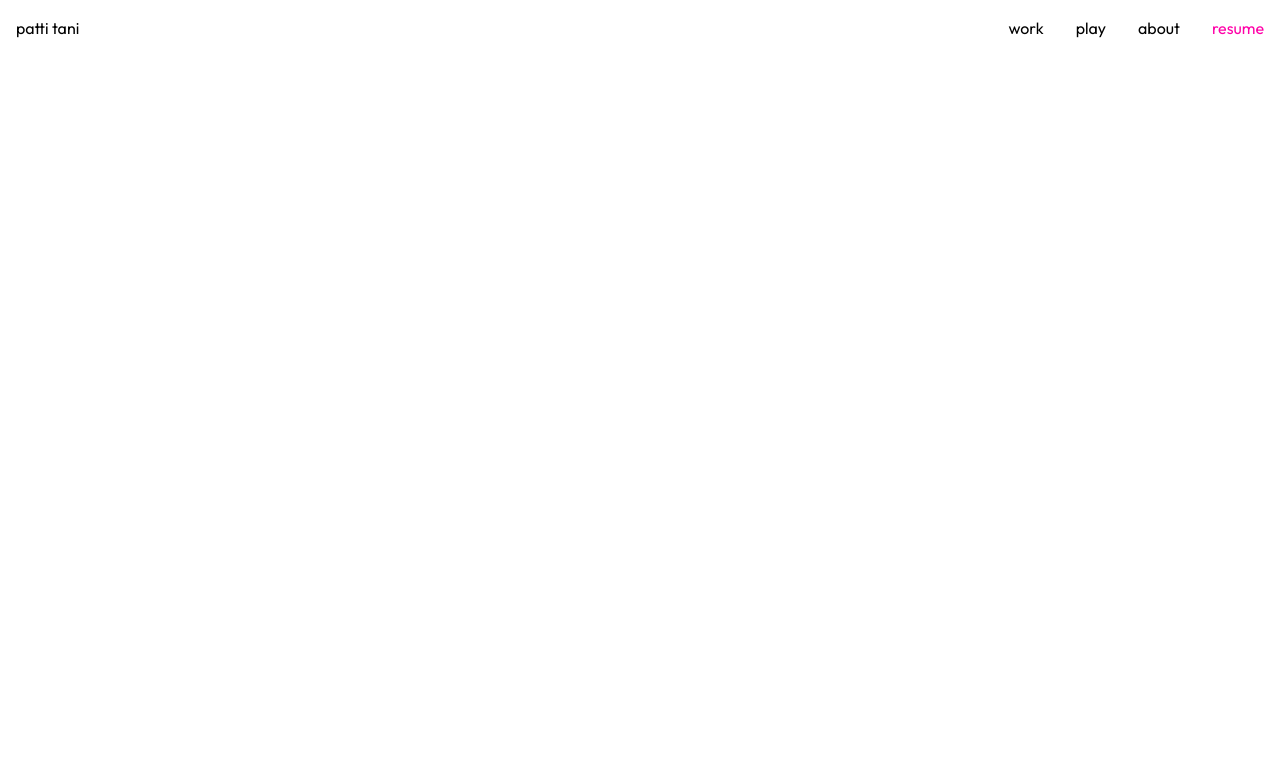
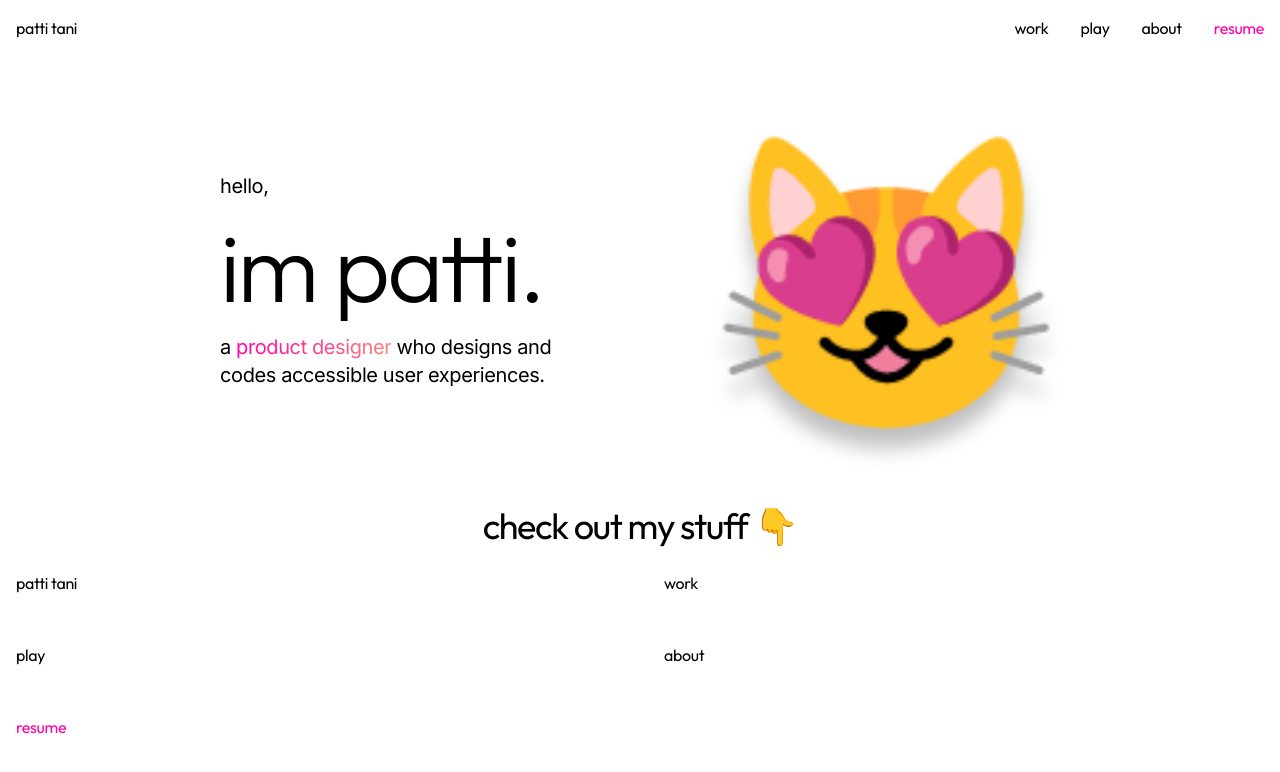
Before and after one commit to Patticatti/new-website, a React (Create React App) app: page / in a window 1280 px wide. Shown: the top 772 px of the page. Built offline with nearby package versions, Linux system fonts and the light colour scheme.

Commit message:
Finished hero section

```diff
--- a/public/index.html
+++ b/public/index.html
@@ -12,6 +12,7 @@
     <link rel="preconnect" href="https://fonts.googleapis.com">
 <link rel="preconnect" href="https://fonts.gstatic.com" crossorigin>
 <link href="https://fonts.googleapis.com/css2?family=Outfit:wght@100..900&display=swap" rel="stylesheet">
+<link href="https://fonts.googleapis.com/css2?family=Inter:wght@100..900&display=swap" rel="stylesheet">
     <!--
       manifest.json provides metadata used when your web app is installed on a
       user's mobile device or desktop. See https://developers.google.com/web/fundamentals/web-app-manifest/
--- a/src/App.js
+++ b/src/App.js
@@ -1,11 +1,36 @@
-import { Box, Stack, Text, Flex, Button } from '@chakra-ui/react';
+import { Box, Stack, Text, Heading, Flex} from '@chakra-ui/react';
 import Navbar from './components/Navbar';
+import ProjectGrid from './components/ProjectGrid';
 
 function App() {
   return (
     <Box bg="white">
       <Stack>
         <Navbar/>
+        <Flex direction={["column-reverse","row","row"]}justifyContent="center" alignItems="center" gap={["8%"]}>
+          <Stack maxW={["85%","40%","30%"]}>
+            <Text fontSize="xl">hello,</Text>
+            <Heading fontSize={["4xl","6xl","8xl"]} letterSpacing="-0.03em">im patti.</Heading>
+            <Text color="black" fontSize="xl" lineHeight="1.4em">
+              a <Text
+                as="span"
+                style={{
+                  backgroundImage: 'linear-gradient(to right, #FF00A8, #FF8179)',
+                  WebkitBackgroundClip: 'text',
+                  WebkitTextFillColor: 'transparent',
+                }}
+                fontSize="xl"
+              >
+                product designer
+              </Text> who designs and codes accessible user experiences.
+            </Text>
+          </Stack>
+          <Text fontSize={["14rem","16rem","18rem"]} textShadow="0 20px 20px rgba(0, 0, 0, 0.25)">
+          😻
+          </Text>
+        </Flex>
+        <Heading textAlign="center" fontSize="4xl" letterSpacing="-0.04em" fontWeight="regular">check out my stuff 👇</Heading>
+        <ProjectGrid/>
       </Stack>
     </Box>
   );
--- a/src/chakraTheme.js
+++ b/src/chakraTheme.js
@@ -7,6 +7,7 @@ const colors = {
       500: `#52DEEB`,
       300: `#78F3FE`,
     },
+    gradient:`linear-gradient(to right, #FF00A8, #FFB321)`,
     transparent: `#00000000`,
     warning: `#FE8311`,
   };
@@ -36,7 +37,9 @@ const components = {
     Text:{
         baseStyle: {
         color: 'black', // Your desired text color
-        fontFamily: `Outfit`,
+        fontFamily: `Inter`,
+        fontSize: `1rem`,
+        letterSpacing: '-0.02em',
     },
 },
     Box:{
@@ -44,6 +47,14 @@ const components = {
         background: `white`,
     },
 },
+Heading: {
+    baseStyle: {
+        fontFamily: `Outfit`,
+        color: 'black',
+        fontWeight:`light`,
+    },
+
+}
 };
 
 export const chakraTheme = extendTheme({
--- /dev/null
+++ b/src/components/ProjectGrid.js
@@ -0,0 +1,28 @@
+import { Text, Grid } from '@chakra-ui/react';
+
+function ProjectGrid() {
+  return (
+    <Grid templateColumns="1fr 1fr" gap={4}>
+      {/* First column */}
+      <Text fontFamily="Outfit" fontSize="1rem" padding="1rem">
+        patti tani
+      </Text>
+
+      {/* Second column */}
+      <Text fontFamily="Outfit" fontSize="1rem" padding="1rem">
+        work
+      </Text>
+      <Text fontFamily="Outfit" fontSize="1rem" padding="1rem">
+        play
+      </Text>
+      <Text fontFamily="Outfit" fontSize="1rem" padding="1rem">
+        about
+      </Text>
+      <Text fontFamily="Outfit" fontSize="1rem" padding="1rem" color="primary">
+        resume
+      </Text>
+    </Grid>
+  );
+}
+
+export default ProjectGrid;
```
